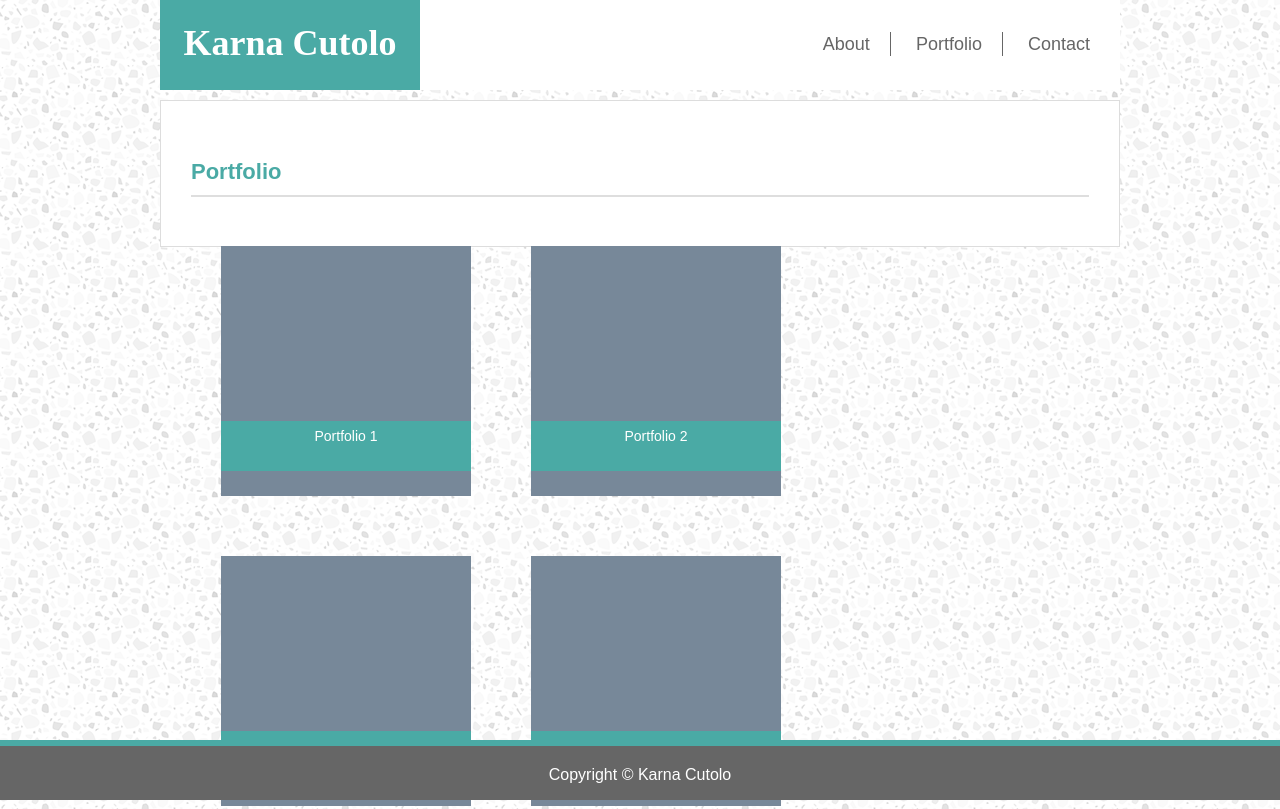
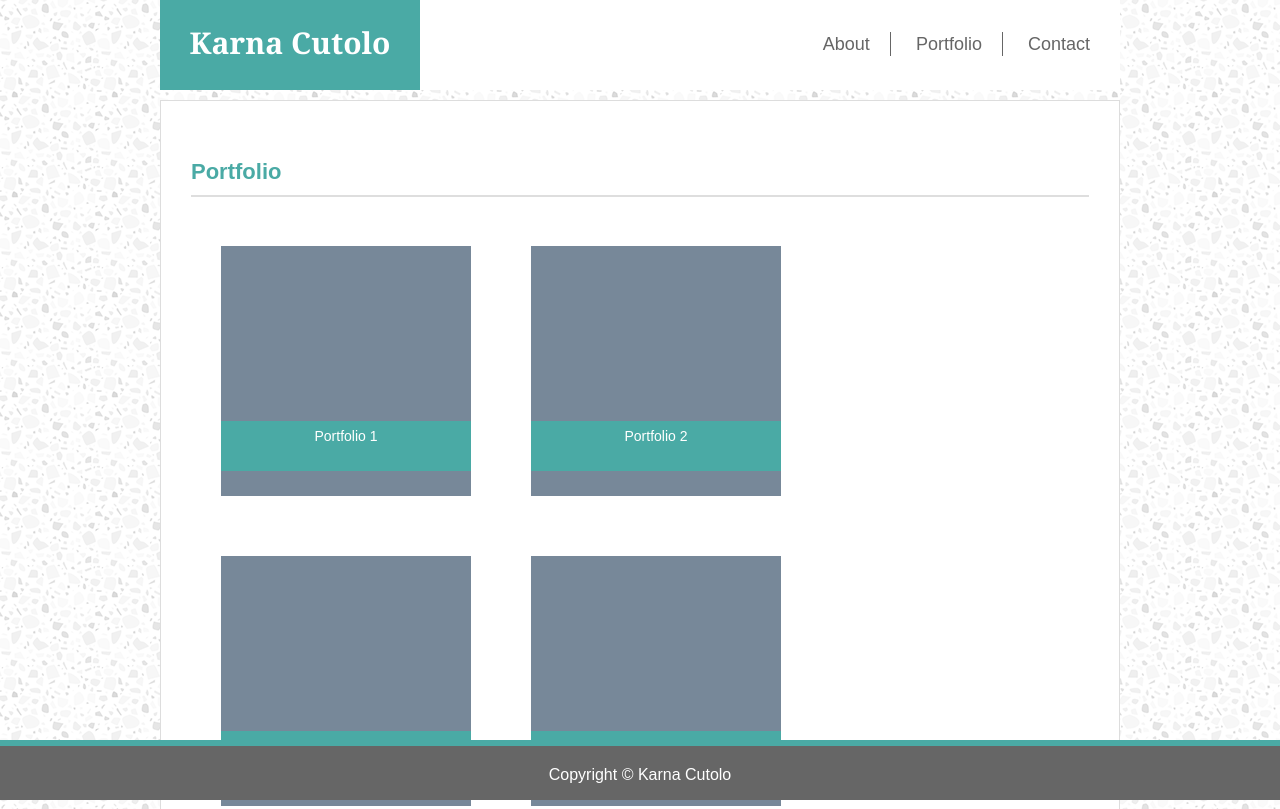
Before and after one commit to Karna1014/PortfolioKC, a plain HTML site: page portfolio.html in a window 1280 px wide. Shown: the top 809 px of the page. Drawn offline with Linux system fonts and the light colour scheme.

Commit message:
Header font change

```diff
--- a/Assets/CSS/style.css
+++ b/Assets/CSS/style.css
@@ -16,7 +16,7 @@ body {
     background-color: #ffffff;
     padding: 30px;
     border: 1px solid #dddddd;
-    /*overflow: auto;*/
+    overflow: auto;
     font-family: Arial, Helvetica, sans-serif;
 
 }
@@ -24,7 +24,7 @@ header {
        /* Positioning */
     width: 960px;
     margin: 0 auto;
-
+    font-family: Georgia, 'Times New Roman', Times, serif;
     height: 90px;
     /* visual */
     background-color: #fff;
@@ -35,7 +35,7 @@ header {
     float: left;
     background-color: #4aaaa5;
     color: #fff;
-    font-size: 36px;
+    font-size: 30px;
     font-weight: bold;
     width: 260px;
     height: 100%;
```
Also changed, not shown: contact.html (+1 -1 lines).
